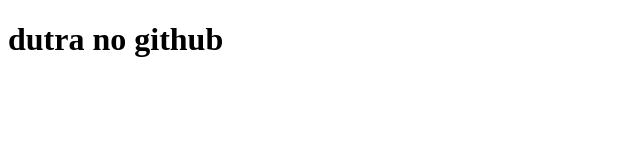
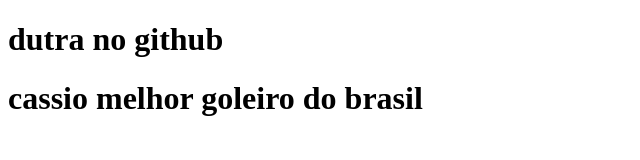
Before and after one commit to iiLariii/meuprimeiro-1, a plain HTML site: page index.html in a window 1280 px wide. Shown: the whole page, without its empty margins (0-640 px from the left). Drawn offline with Linux system fonts and the light colour scheme.

Commit message:
adicionei outra coisa

```diff
--- a/index.html
+++ b/index.html
@@ -7,5 +7,6 @@
 </head>
 <body>
     <h1>dutra no github</h1>
+    <h1>cassio melhor goleiro do brasil </h1>
 </body>
 </html>
```
